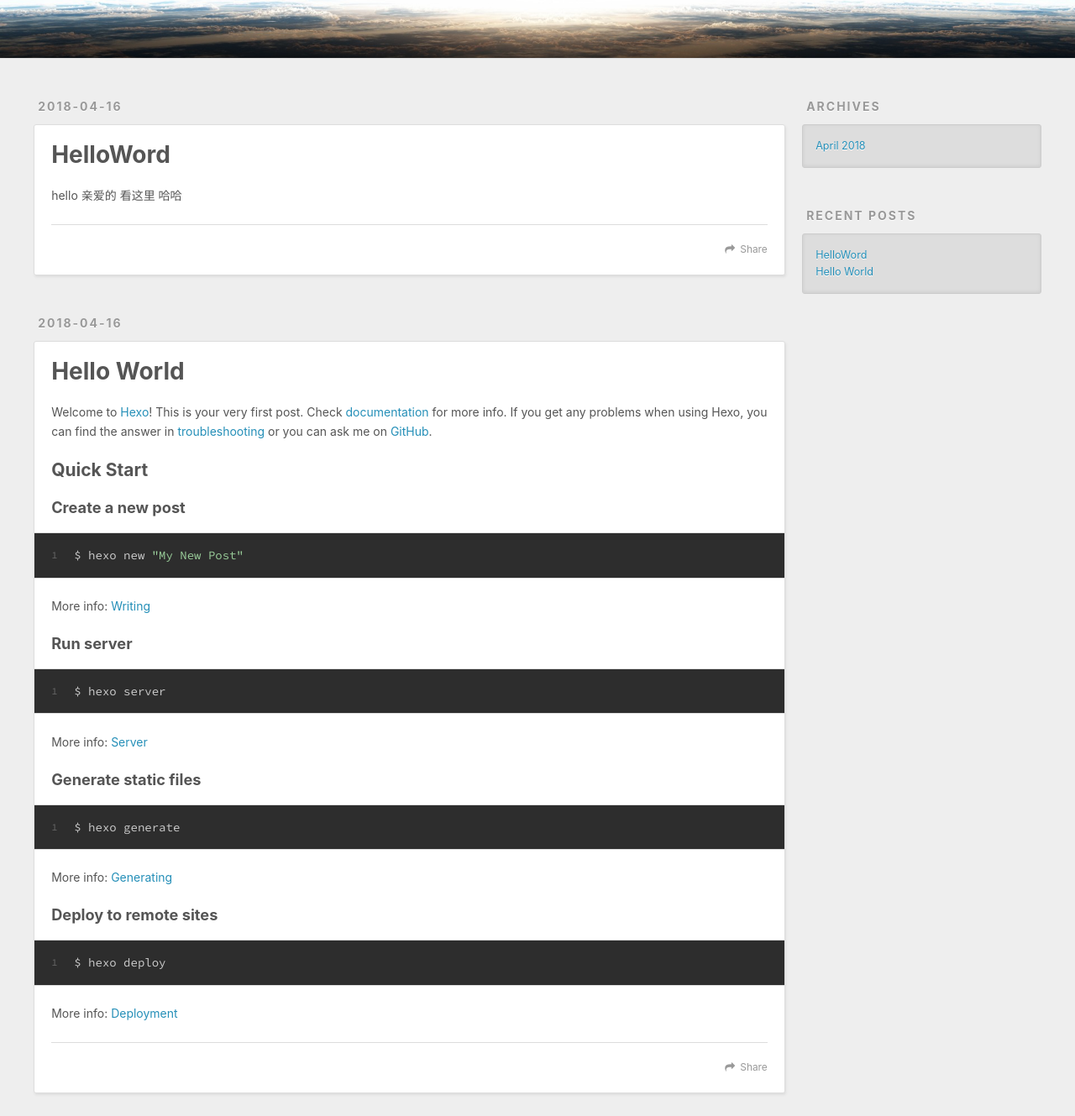
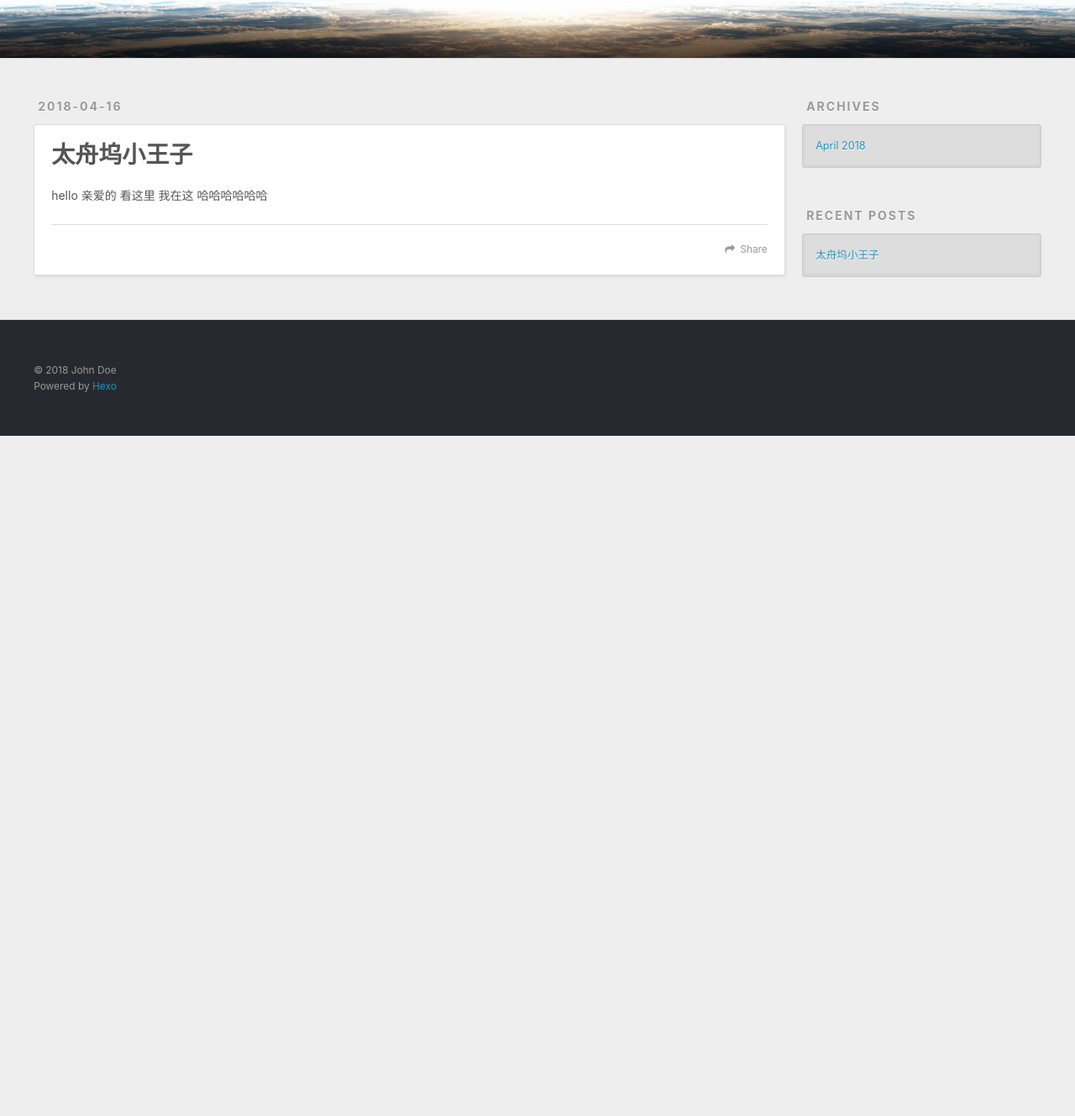
Before and after one commit to zhangyusheng/zhangyusheng.github.com, a plain HTML site: page index.html in a window 1280 px wide. Shown: the part 231-1560 px from the top of the page at 84% size. After the commit the page ends 800 px from the top, so only its background shows below. Drawn offline with nearby package versions, Linux system fonts and the light colour scheme.

Commit message:
Site updated: 2018-04-16 16:15:52

```diff
--- a/index.html
+++ b/index.html
@@ -76,7 +76,7 @@
 
 
     <h1 itemprop="name">
-      <a class="article-title" href="/2018/04/16/HelloWord/">HelloWord</a>
+      <a class="article-title" href="/2018/04/16/HelloWord/">太舟坞小王子</a>
     </h1>
 
 
@@ -84,57 +84,12 @@
 
     <div class="article-entry" itemprop="articleBody">
 
-        <p>hello 亲爱的 看这里 哈哈</p>
+        <p>hello 亲爱的 看这里  我在这 哈哈哈哈哈哈</p>
 
 
     </div>
     <footer class="article-footer">
-      <a data-url="http://yoursite.com/2018/04/16/HelloWord/" data-id="cjg1ykmsr000059s6xkgy4gsw" class="article-share-link">Share</a>
-
-
-    </footer>
-  </div>
-
-</article>
-
-
-
-    <article id="post-hello-world" class="article article-type-post" itemscope itemprop="blogPost">
-  <div class="article-meta">
-    <a href="/2018/04/16/hello-world/" class="article-date">
-  <time datetime="2018-04-16T07:36:21.000Z" itemprop="datePublished">2018-04-16</time>
-</a>
-
-  </div>
-  <div class="article-inner">
-
-
-      <header class="article-header">
-
-
-    <h1 itemprop="name">
-      <a class="article-title" href="/2018/04/16/hello-world/">Hello World</a>
-    </h1>
-
-
-      </header>
-
-    <div class="article-entry" itemprop="articleBody">
-
-        <p>Welcome to <a href="https://hexo.io/" target="_blank" rel="noopener">Hexo</a>! This is your very first post. Check <a href="https://hexo.io/docs/" target="_blank" rel="noopener">documentation</a> for more info. If you get any problems when using Hexo, you can find the answer in <a href="https://hexo.io/docs/troubleshooting.html" target="_blank" rel="noopener">troubleshooting</a> or you can ask me on <a href="https://github.com/hexojs/hexo/issues" target="_blank" rel="noopener">GitHub</a>.</p>
-<h2 id="Quick-Start"><a href="#Quick-Start" class="headerlink" title="Quick Start"></a>Quick Start</h2><h3 id="Create-a-new-post"><a href="#Create-a-new-post" class="headerlink" title="Create a new post"></a>Create a new post</h3><figure class="highlight bash"><table><tr><td class="gutter"><pre><span class="line">1</span><br></pre></td><td class="code"><pre><span class="line">$ hexo new <span class="string">"My New Post"</span></span><br></pre></td></tr></table></figure>
-<p>More info: <a href="https://hexo.io/docs/writing.html" target="_blank" rel="noopener">Writing</a></p>
-<h3 id="Run-server"><a href="#Run-server" class="headerlink" title="Run server"></a>Run server</h3><figure class="highlight bash"><table><tr><td class="gutter"><pre><span class="line">1</span><br></pre></td><td class="code"><pre><span class="line">$ hexo server</span><br></pre></td></tr></table></figure>
-<p>More info: <a href="https://hexo.io/docs/server.html" target="_blank" rel="noopener">Server</a></p>
-<h3 id="Generate-static-files"><a href="#Generate-static-files" class="headerlink" title="Generate static files"></a>Generate static files</h3><figure class="highlight bash"><table><tr><td class="gutter"><pre><span class="line">1</span><br></pre></td><td class="code"><pre><span class="line">$ hexo generate</span><br></pre></td></tr></table></figure>
-<p>More info: <a href="https://hexo.io/docs/generating.html" target="_blank" rel="noopener">Generating</a></p>
-<h3 id="Deploy-to-remote-sites"><a href="#Deploy-to-remote-sites" class="headerlink" title="Deploy to remote sites"></a>Deploy to remote sites</h3><figure class="highlight bash"><table><tr><td class="gutter"><pre><span class="line">1</span><br></pre></td><td class="code"><pre><span class="line">$ hexo deploy</span><br></pre></td></tr></table></figure>
-<p>More info: <a href="https://hexo.io/docs/deployment.html" target="_blank" rel="noopener">Deployment</a></p>
-
-
-    </div>
-    <footer class="article-footer">
-      <a data-url="http://yoursite.com/2018/04/16/hello-world/" data-id="cjg1ykmt4000159s61db980tr" class="article-share-link">Share</a>
+      <a data-url="http://yoursite.com/2018/04/16/HelloWord/" data-id="cjg1ysngk000084s6stuy8ykg" class="article-share-link">Share</a>
 
 
     </footer>
@@ -175,11 +130,7 @@
       <ul>
 
           <li>
-            <a href="/2018/04/16/HelloWord/">HelloWord</a>
-          </li>
-
-          <li>
-            <a href="/2018/04/16/hello-world/">Hello World</a>
+            <a href="/2018/04/16/HelloWord/">太舟坞小王子</a>
           </li>
 
       </ul>
```
Also changed, not shown: 2018/04/16/HelloWord/index.html (+11 -25 lines), archives/2018/04/index.html (+2 -25 lines), archives/2018/index.html (+2 -25 lines), archives/index.html (+2 -25 lines).
